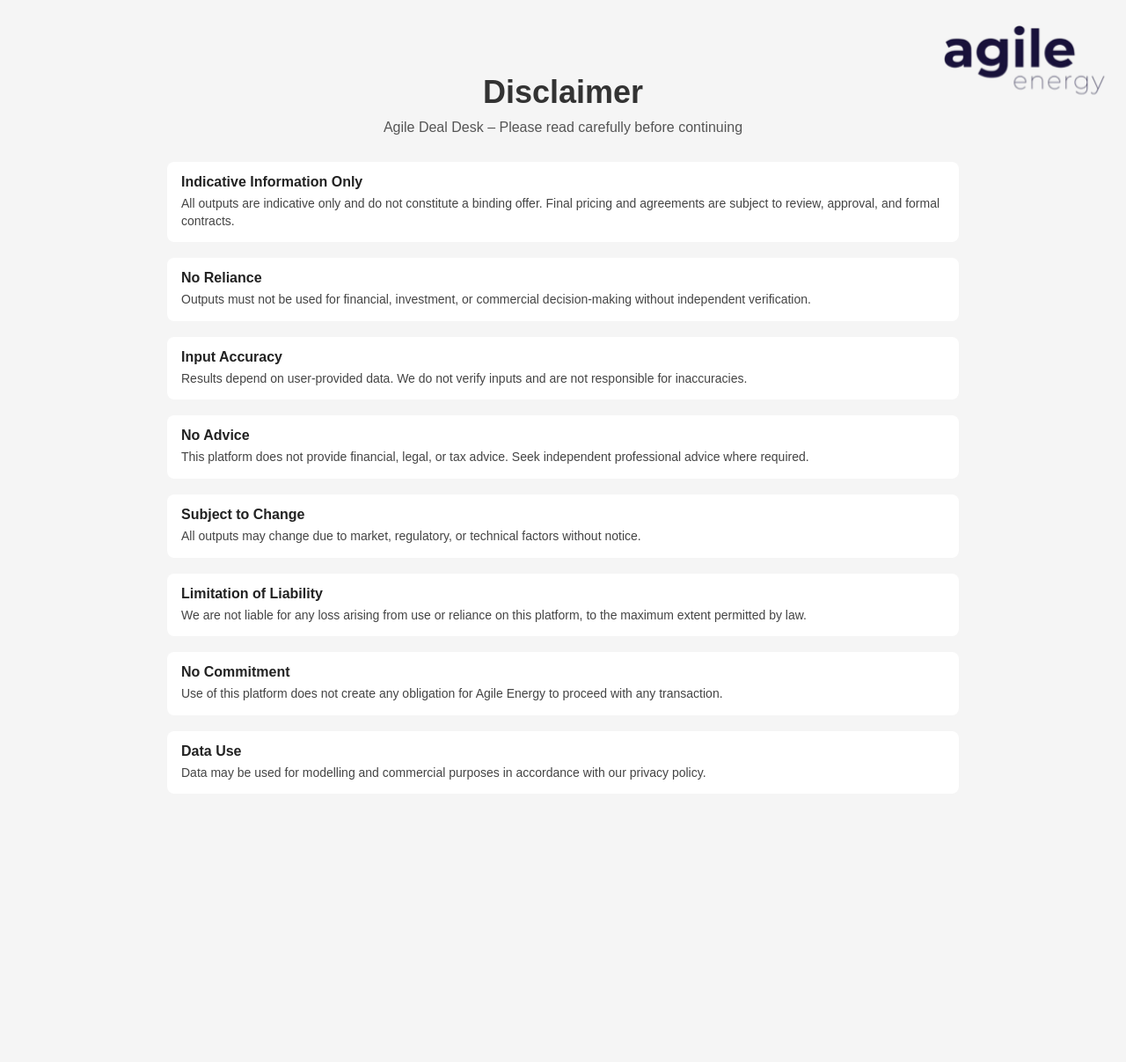
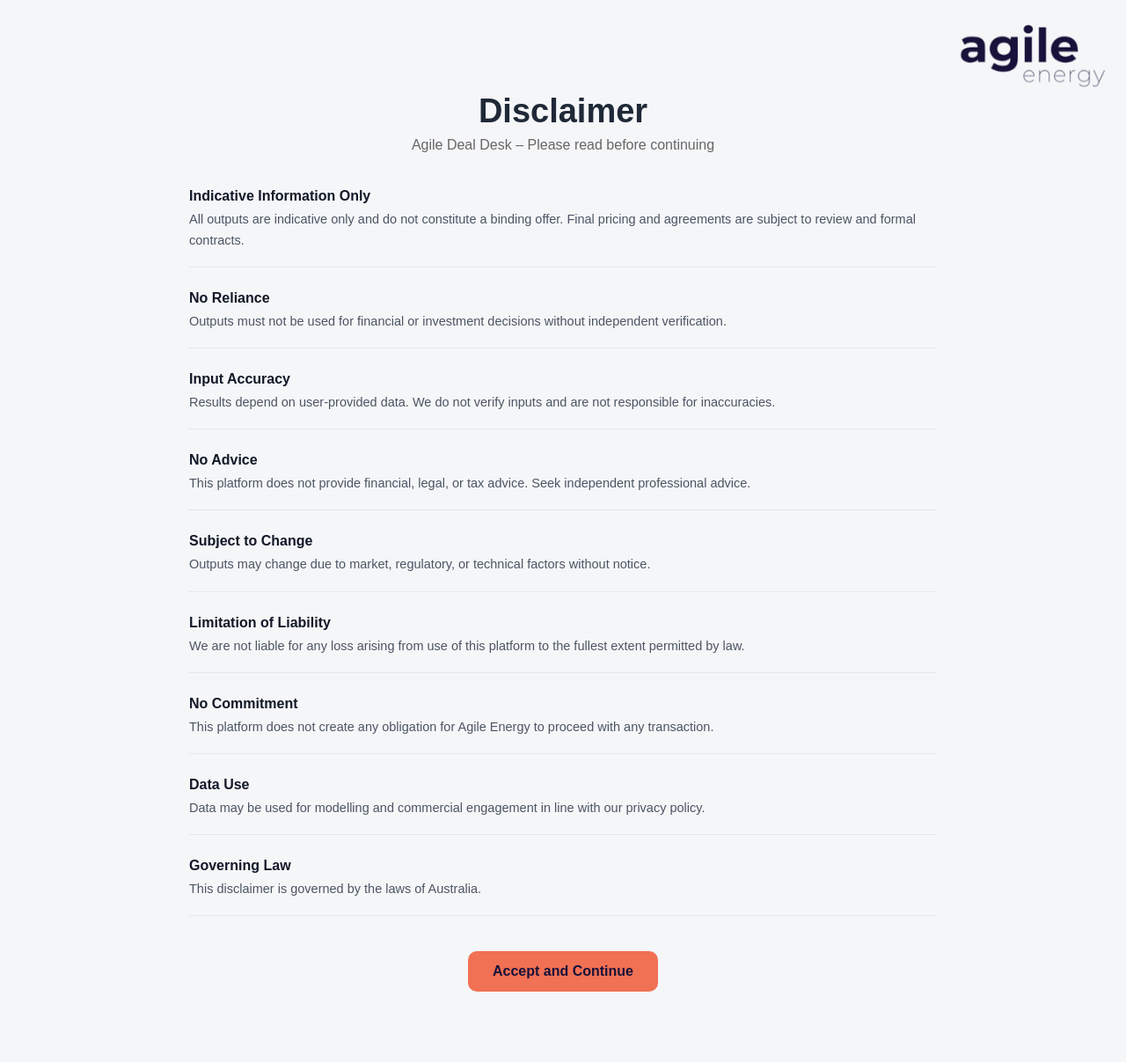
Before and after one commit to kapoorhyatt/Agile-Energy-PPA-Calculator, a Flask app: template templates/disclaimer.html in a window 1280 px wide. Shown: the whole page at 88% size. Before the commit the page ends 886 px from the top, so only its background shows below. Run offline with Flask 3, Linux system fonts and the light colour scheme; the template is opened without the code that fills it, so the values that code supplies are empty; some libraries are stand-ins or nearby versions.

Commit message:
update disclaimer page

```diff
--- a/templates/disclaimer.html
+++ b/templates/disclaimer.html
@@ -6,77 +6,93 @@
         body {
             font-family: Arial, sans-serif;
             margin: 0;
-            background: #f5f5f5;
-            height: 100vh;
-            position: relative;
+            background: #f5f6f8;
+            color: #1f2937;
         }
 
+        /* HEADER LOGO */
         .logo {
-            position: absolute;
+            position: fixed;
             top: 20px;
             right: 20px;
-            width: 200px;
+            width: 180px;
         }
 
+        /* MAIN WRAP */
         .container {
-            max-width: 900px;
+            max-width: 850px;
             margin: 0 auto;
-            padding: 60px 30px;
-            text-align: left;
-            height: 100%;
-            overflow-y: auto;
+            padding: 80px 24px;
         }
 
         h1 {
-            font-size: 36px;
-            margin-bottom: 10px;
-            color: #333;
+            font-size: 38px;
             text-align: center;
+            margin-bottom: 8px;
         }
 
         .intro {
             text-align: center;
-            margin-bottom: 30px;
-            color: #555;
+            color: #666;
+            margin-bottom: 40px;
         }
 
+        /* SECTION STYLE (SOFTER, NO BOXY FEEL) */
         .section {
-            margin-bottom: 18px;
-            background: white;
-            padding: 14px 16px;
-            border-radius: 8px;
+            margin-bottom: 26px;
+            padding-bottom: 18px;
+            border-bottom: 1px solid #e5e7eb;
         }
 
         .section-title {
-            font-weight: bold;
+            font-size: 16px;
+            font-weight: 700;
             margin-bottom: 6px;
-            color: #222;
+            color: #111827;
         }
 
         .section p {
+            font-size: 14.5px;
+            line-height: 1.6;
+            color: #4b5563;
             margin: 0;
-            font-size: 14px;
-            color: #444;
-            line-height: 1.4;
+        }
+
+        /* BUTTON */
+        form {
+            margin-top: 40px;
+            text-align: center;
         }
 
         button {
-            display: block;
-            margin: 30px auto 0;
             padding: 14px 28px;
             font-size: 16px;
+            background: #F07154;
+            color: #19123A;
+            border: none;
+            border-radius: 10px;
             cursor: pointer;
-            background-color: #007bff;
-            color: #fff;
-            border: none;
-            border-radius: 6px;
+            font-weight: 600;
+            transition: 0.2s;
         }
 
         button:hover {
-            background-color: #0056b3;
+            transform: translateY(-2px);
+            box-shadow: 0 6px 16px rgba(0,0,0,0.15);
+        }
+
+        /* MOBILE */
+        @media (max-width: 600px) {
+            .logo {
+                width: 140px;
+            }
+            h1 {
+                font-size: 30px;
+            }
         }
     </style>
 </head>
+
 <body>
 
 <img src="{{ url_for('static', filename='images/Agile Logo.png') }}" class="logo">
@@ -84,18 +100,16 @@
 <div class="container">
 
     <h1>Disclaimer</h1>
-    <div class="intro">
-        Agile Deal Desk – Please read carefully before continuing
-    </div>
+    <div class="intro">Agile Deal Desk – Please read before continuing</div>
 
     <div class="section">
         <div class="section-title">Indicative Information Only</div>
-        <p>All outputs are indicative only and do not constitute a binding offer. Final pricing and agreements are subject to review, approval, and formal contracts.</p>
+        <p>All outputs are indicative only and do not constitute a binding offer. Final pricing and agreements are subject to review and formal contracts.</p>
     </div>
 
     <div class="section">
         <div class="section-title">No Reliance</div>
-        <p>Outputs must not be used for financial, investment, or commercial decision-making without independent verification.</p>
+        <p>Outputs must not be used for financial or investment decisions without independent verification.</p>
     </div>
 
     <div class="section">
@@ -105,27 +119,27 @@
 
     <div class="section">
         <div class="section-title">No Advice</div>
-        <p>This platform does not provide financial, legal, or tax advice. Seek independent professional advice where required.</p>
+        <p>This platform does not provide financial, legal, or tax advice. Seek independent professional advice.</p>
     </div>
 
     <div class="section">
         <div class="section-title">Subject to Change</div>
-        <p>All outputs may change due to market, regulatory, or technical factors without notice.</p>
+        <p>Outputs may change due to market, regulatory, or technical factors without notice.</p>
     </div>
 
     <div class="section">
         <div class="section-title">Limitation of Liability</div>
-        <p>We are not liable for any loss arising from use or reliance on this platform, to the maximum extent permitted by law.</p>
+        <p>We are not liable for any loss arising from use of this platform to the fullest extent permitted by law.</p>
     </div>
 
     <div class="section">
         <div class="section-title">No Commitment</div>
-        <p>Use of this platform does not create any obligation for Agile Energy to proceed with any transaction.</p>
+        <p>This platform does not create any obligation for Agile Energy to proceed with any transaction.</p>
     </div>
 
     <div class="section">
         <div class="section-title">Data Use</div>
-        <p>Data may be used for modelling and commercial purposes in accordance with our privacy policy.</p>
+        <p>Data may be used for modelling and commercial engagement in line with our privacy policy.</p>
     </div>
 
     <div class="section">
```
Also changed, not shown: templates/case_studies.html (+6 -6 lines).
